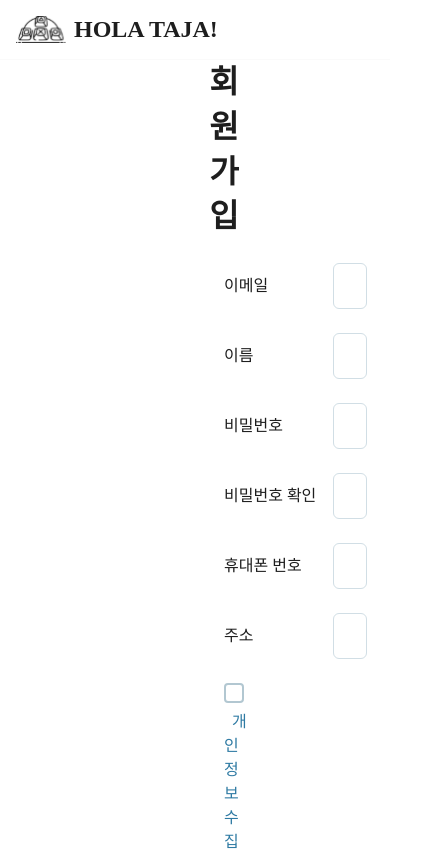
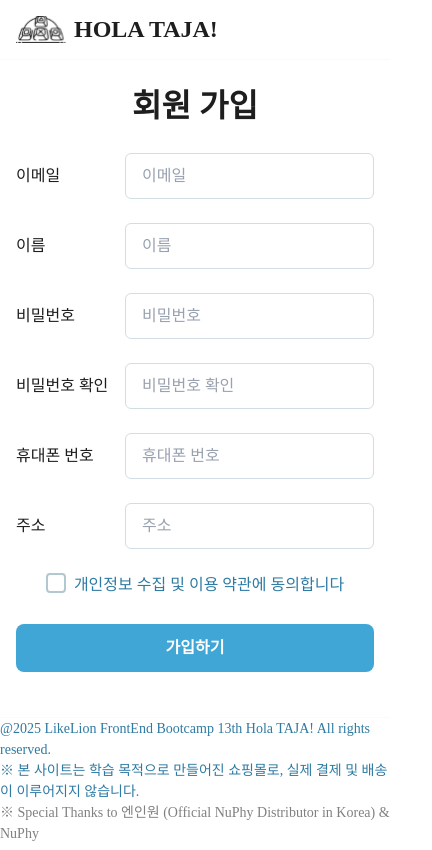
Before and after one commit to dong-fa/Final-15-HOLATAJA, a Next.js app: page /auth/signup in a window 390 px wide. Shown: the top 850 px of the page, 432 px wide, since content can reach past the window. Built offline with nearby package versions, Linux system fonts and the light colour scheme; no server answers.

Commit message:
feat: 회원가입 페이지 완료
휴효성 검사 함수 공통로직으로
회원가입 후 로그인 페이지로 넘어감
일부 반응형 적용

#63

```diff
--- a/src/app/auth/signup/page.tsx
+++ b/src/app/auth/signup/page.tsx
@@ -4,14 +4,20 @@ import Button from '@/components/Button';
 import CheckboxButton from '@/components/CheckboxButton';
 import Input from '@/components/Input';
 import useAxiosInstance from '@/hooks/useAxiosInstance';
+import { useRouter } from 'next/navigation';
 import { useState } from 'react';
+
+type FormField = 'email' | 'name' | 'password' | 'passwordCheck' | 'phone' | 'address';
 
 export default function SignUp() {
   const initInputState = { email: '', name: '', password: '', passwordCheck: '', phone: '', address: '' };
+  const initTouchedState = Object.fromEntries(Object.keys(initInputState).map(key => [key, false]));
   const [formData, setFormData] = useState(initInputState);
   const [error, setError] = useState(initInputState);
+  const [touched, setTouched] = useState(initTouchedState);
   const [isChecked, setIsChecked] = useState(false);
   const axiosInstance = useAxiosInstance();
+  const router = useRouter();
 
   // 유효성 검사 함수들
   const validateField = (field: string, value: string) => {
@@ -24,16 +30,16 @@ export default function SignUp() {
 
       case 'name':
         if (!value) return '이름을 입력해주세요';
-        // if (value.length < 2) return '이름은 2자 이상이어야 합니다';
-        // if (value.length > 20) return '이름은 20자 이하여야 합니다';
+        if (value.length < 2) return '이름은 2자 이상이어야 합니다';
+        if (value.length > 20) return '이름은 20자 이하여야 합니다';
         return '';
 
       case 'password':
         if (!value) return '비밀번호를 입력해주세요';
-        // if (value.length < 8) return '비밀번호는 8자 이상이어야 합니다';
-        // if (!/(?=.*[a-z])(?=.*[A-Z])(?=.*\d)/.test(value)) {
-        //   return '비밀번호는 대문자, 소문자, 숫자를 포함해야 합니다';
-        // }
+        if (value.length < 8) return '비밀번호는 8자 이상이어야 합니다';
+        if (!/(?=.*[a-z])(?=.*[A-Z])(?=.*\d)/.test(value)) {
+          return '비밀번호는 대문자, 소문자, 숫자를 포함해야 합니다';
+        }
         return '';
 
       case 'passwordCheck':
@@ -49,7 +55,7 @@ export default function SignUp() {
 
       case 'address':
         if (!value) return '주소를 입력해주세요';
-        // if (value.length < 5) return '주소는 5자 이상이어야 합니다';
+        if (value.length < 5) return '주소는 5자 이상이어야 합니다';
         return '';
 
       default:
@@ -57,27 +63,38 @@ export default function SignUp() {
     }
   };
 
+  const updateFieldError = (field: FormField, value?: string) => {
+    const fieldValue = value ?? formData[field];
+    const errorMessage = validateField(field, fieldValue);
+    setError(prev => ({ ...prev, [field]: errorMessage }));
+
+    // 비밀번호 관련 특별 처리
+    if (field === 'password' && formData.passwordCheck && touched.passwordCheck) {
+      const passwordCheckError = validateField('passwordCheck', formData.passwordCheck);
+      setError(prev => ({ ...prev, passwordCheck: passwordCheckError }));
+    }
+  };
+
   //입력값 받기
-  const handleInputChange = (field: string) => (e: React.ChangeEvent<HTMLInputElement>) => {
+  const handleInputChange = (field: FormField) => (e: React.ChangeEvent<HTMLInputElement>) => {
     const value = e.target.value;
     setFormData(prev => ({
       ...prev,
       [field]: value, // field가 여기서 객체의 키로 사용됨
     }));
 
-    //유효성 검사
-    const errorMessage = validateField(field, value);
-    setError(prev => ({
+    if (touched[field]) {
+      updateFieldError(field, value);
+    }
+  };
+
+  const handleInputBlur = (field: FormField) => () => {
+    // 필드를 터치된 것으로 표시
+    setTouched(prev => ({
       ...prev,
-      [field]: errorMessage,
+      [field]: true,
     }));
-    if (field === 'password' && formData.passwordCheck) {
-      const passwordCheckError = validateField('passwordCheck', formData.passwordCheck);
-      setError(prev => ({
-        ...prev,
-        passwordCheck: passwordCheckError,
-      }));
-    }
+    updateFieldError(field);
   };
 
   //폼 제출
@@ -115,16 +132,19 @@ export default function SignUp() {
       };
 
       const res = await axiosInstance.post('/users/', signupData);
-      console.log(res);
+      console.log('회원가입 성공', res.data);
+      alert('로그인 페이지로 넘어갑니다.');
+      router.push('/auth/login');
     } catch (error) {
-      console.error(error);
+      console.error('회원가입 실패', error);
     }
   };
 
   return (
-    <div className="w-full flex flex-col justify-center items-center px-52">
+    <div className="w-full my-6 flex flex-col justify-center items-center sm:px-20 sm:max-w-2xl sm:mx-auto">
       <h2 className="title mb-6">회원 가입</h2>
       <form className="w-full flex flex-col gap-6" onSubmit={handleSubmit} noValidate>
+        <div>
           <Input
             id="email"
             label="이메일"
@@ -133,9 +153,11 @@ export default function SignUp() {
             placeholder="이메일"
             value={formData.email}
             onChange={handleInputChange('email')}
-          error={!!error.email}
-          errorMessage={error.email}
+            onBlur={handleInputBlur('email')}
           />
+          {!!error.email && <p className="label-s w-full text-negative mx-[23%] mt-2">{error.email}</p>}
+        </div>
+        <div>
           <Input
             id="name"
             label="이름"
@@ -144,9 +166,11 @@ export default function SignUp() {
             placeholder="이름"
             value={formData.name}
             onChange={handleInputChange('name')}
-          error={!!error.name}
-          errorMessage={error.name}
+            onBlur={handleInputBlur('name')}
           />
+          {!!error.name && <p className="label-s w-full text-negative mx-[23%] mt-2">{error.name}</p>}
+        </div>
+        <div>
           <Input
             id="pw"
             label="비밀번호"
@@ -155,9 +179,11 @@ export default function SignUp() {
             placeholder="비밀번호"
             value={formData.password}
             onChange={handleInputChange('password')}
-          error={!!error.password}
-          errorMessage={error.password}
+            onBlur={handleInputBlur('password')}
           />
+          {!!error.password && <p className="label-s w-full text-negative mx-[23%] mt-2">{error.password}</p>}
+        </div>
+        <div>
           <Input
             id="pwCheck"
             label="비밀번호 확인"
@@ -166,9 +192,11 @@ export default function SignUp() {
             placeholder="비밀번호 확인"
             value={formData.passwordCheck}
             onChange={handleInputChange('passwordCheck')}
-          error={!!error.passwordCheck}
-          errorMessage={error.passwordCheck}
+            onBlur={handleInputBlur('passwordCheck')}
           />
+          {!!error.passwordCheck && <p className="label-s w-full text-negative mx-[23%] mt-2">{error.passwordCheck}</p>}
+        </div>
+        <div>
           <Input
             id="phoneNum"
             label="휴대폰 번호"
@@ -177,9 +205,11 @@ export default function SignUp() {
             placeholder="휴대폰 번호"
             value={formData.phone}
             onChange={handleInputChange('phone')}
-          error={!!error.phone}
-          errorMessage={error.phone}
+            onBlur={handleInputBlur('phone')}
           />
+          {!!error.phone && <p className="label-s w-full text-negative mx-[23%] mt-2">{error.phone}</p>}
+        </div>
+        <div>
           <Input
             id="address"
             label="주소"
@@ -188,9 +218,10 @@ export default function SignUp() {
             placeholder="주소"
             value={formData.address}
             onChange={handleInputChange('address')}
-          error={!!error.address}
-          errorMessage={error.address}
+            onBlur={handleInputBlur('address')}
           />
+          {!!error.address && <p className="label-s w-full text-negative mx-[23%] mt-2 ">{error.address}</p>}
+        </div>
         <div className="mx-auto">
           <CheckboxButton checked={isChecked} onCheck={() => setIsChecked(!isChecked)} />
         </div>
--- a/src/hooks/useAxiosInstance.tsx
+++ b/src/hooks/useAxiosInstance.tsx
@@ -37,10 +37,9 @@ function useAxiosInstance() {
       console.error('API 에러', error);
 
       if (error.response) {
-        const { status, data } = error.response;
-        alert(`서버 에러 (${status}): ${data.message || '알 수 없는 오류가 발생했습니다'}`);
+        const { data } = error.response;
+        alert(`${data.message || '알 수 없는 오류가 발생했습니다'}`);
       }
-      return Promise.reject(error);
     },
   );
   return instance;
```
Lines whose indentation alone changed are shown as unchanged.
